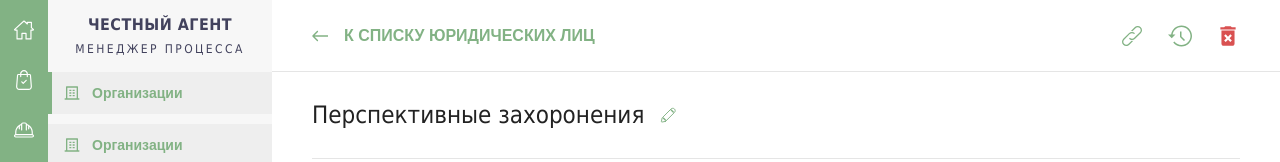
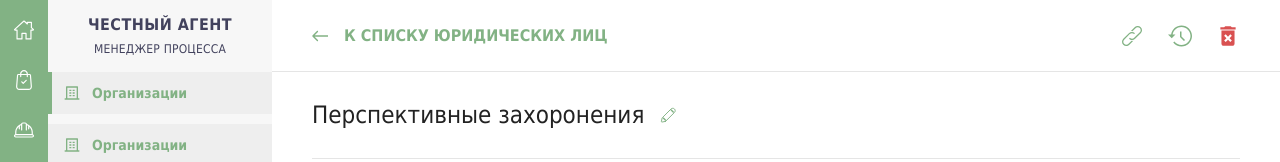
Before and after one commit to dreadwood/afs, a website built with webpack: page src/index.html in a window 1280 px wide. Shown: the top 162 px of the page. Built offline with nearby package versions, Linux system fonts and the light colour scheme; a web font is replaced by a local one.

Commit message:
Исправляет настроки подлючения шрифтов

```diff
--- a/src/sass/block/_main-list.scss
+++ b/src/sass/block/_main-list.scss
@@ -24,7 +24,7 @@
   @include font(12px, 19px, 400, center);
   color: $color-sidebar-title;
   text-transform: uppercase;
-  letter-spacing: 0.2em;
+  letter-spacing: 0.2px;
 }
 
 .main-list__btn {
@@ -60,7 +60,3 @@
   background-image: url("../../img/icon-list-build.svg");
   background-repeat: no-repeat;
 }
-
-.main-list__btn-text {
-
-}
--- a/src/sass/global/_constants.scss
+++ b/src/sass/global/_constants.scss
@@ -1,5 +1,5 @@
 // fonts
-$font-default: "Proxima Nova", "Tahoma", sans-serif;
+$font-default: "proxima-nova", "Tahoma", sans-serif;
 
 // colors
 $color-main: #82b284;
--- a/src/sass/global/_global.scss
+++ b/src/sass/global/_global.scss
@@ -16,7 +16,6 @@ body {
   padding: 0;
 
   font-family: $font-default;
-
   @include font;
   color: $color-text;
 
--- a/src/sass/global/_mixins.scss
+++ b/src/sass/global/_mixins.scss
@@ -1,4 +1,5 @@
 @mixin font($size: 16px, $height: 20px, $weight: 400, $align: left, $style: normal) {
+  font-family: $font-default;
   font-size: $size;
   line-height: $height;
   font-weight: $weight;
```
